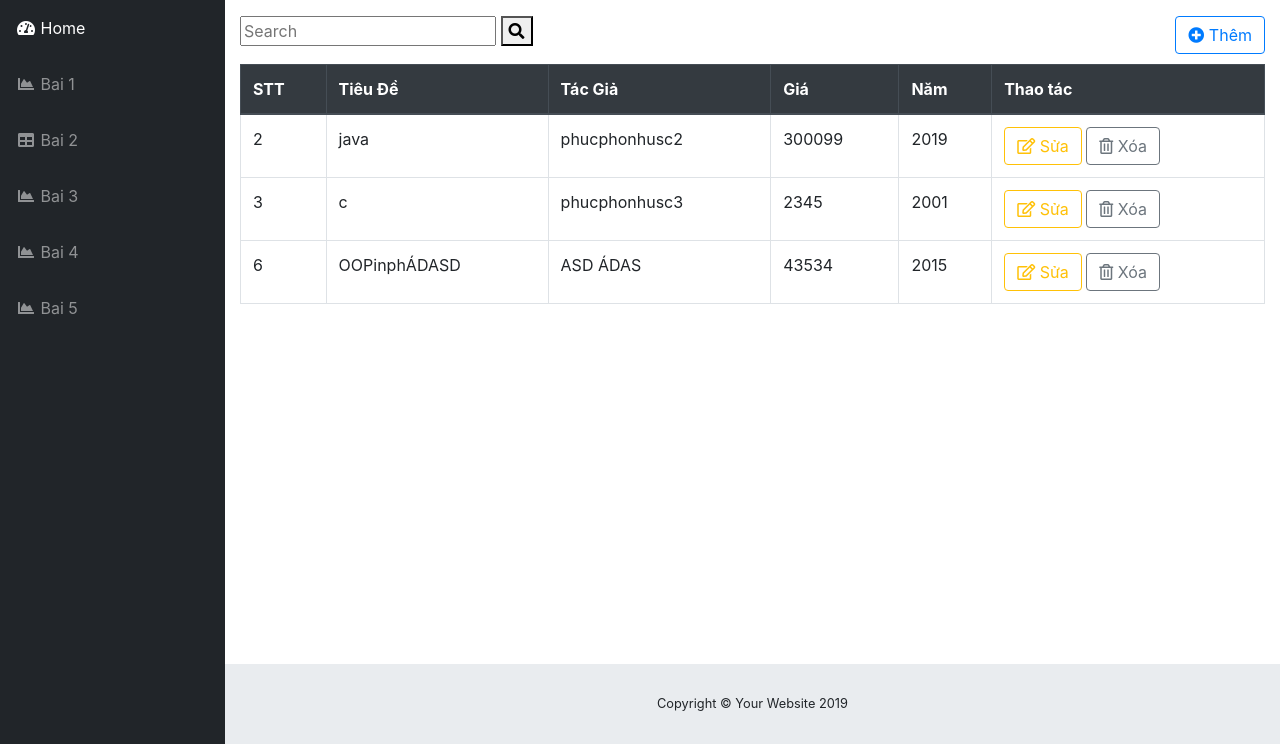
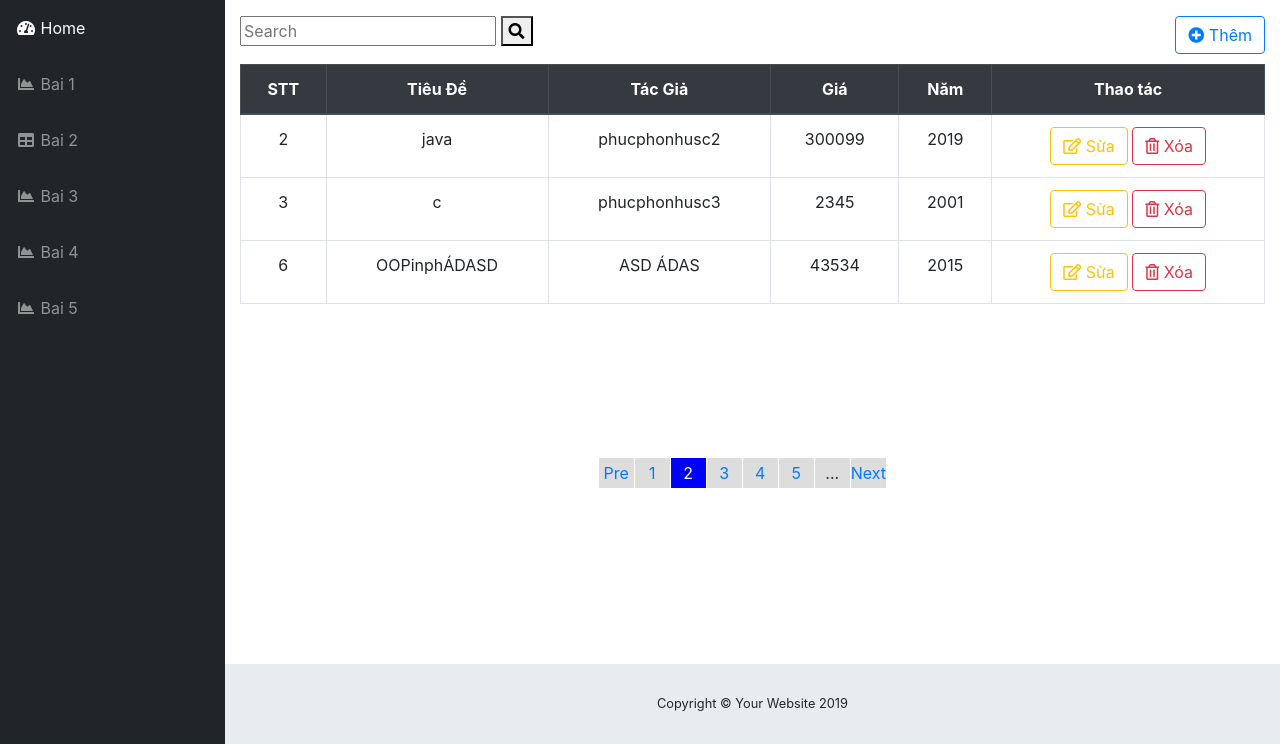
Before and after one commit to phucphonhusc/PHP, a PHP site: page /baiso4.php?page=2 in a window 1280 px wide. Shown: the part 56-800 px from the top of the page. Run offline with PHP 8.4, Linux system fonts and the light colour scheme.

Commit message:
pagination

```diff
--- /dev/null
+++ b/hocphp/MODEL/pagination.php
@@ -0,0 +1,149 @@
+<?php
+
+/**
+ * Pagination basic created by toidicode.com
+ *
+ * @package Pagination basic
+ * @author  ThanhTai - ToiDiCodeTeam
+ * @copyright   Copyright (c) 2017, Toidicode Team. (http://toidicode.com/)
+ * @link    https://toidicode.com
+ * @since   Version 1.0.0
+ * @filesource
+ */
+class Pagination
+{
+    /**
+     * Biến config chứa tất cả các cấu hình
+     *
+     * @var array
+     */
+    private $config = [
+        'total' => 0, // tổng số mẩu tin
+        'limit' => 0, // số mẩu tin trên một trang
+        'full' => true, // true nếu hiện full số page, flase nếu không muốn hiện false
+        'querystring' => 'page' // GET id nhận page
+    ];
+
+    /**
+     * khởi tạo
+     *
+     * @param array $config
+     */
+    public function __construct($config = [])
+    {
+        // kiểm tra xem trong config có limit, total đủ điều kiện không
+        if (isset($config['limit']) && $config['limit'] < 0 || isset($config['total']) && $config['total'] < 0) {
+            // nếu không thì dừng chương trình và hiển thị thông báo.
+            die('limit và total không được nhỏ hơn 0');
+        }
+        // Kiểm tra xem config có querystring không
+        if (!isset($config['querystring'])) {
+            //nếu không để mặc định là page
+            $config['querystring'] = 'page';
+        }
+        $this->config = $config;
+    }
+
+    /**
+     * Lấy ra tổng số trang
+     *
+     * @return int
+     */
+    private function gettotalPage()
+    {
+        return ceil($this->config['total'] / $this->config['limit']);
+    }
+
+    /**
+     * Lấy ra trang hiện tại
+     *
+     * @return int
+     */
+    private function getCurrentPage()
+    {
+        // kiểm tra tồn tại GET querystring và có >=1 không
+        if (isset($_GET[$this->config['querystring']]) && (int)$_GET[$this->config['querystring']] >= 1) {
+            // Nếu có kiểm tra tiếp xem nó có lớn hơn tổn số trang không.
+            if ((int)$_GET[$this->config['querystring']] > $this->gettotalPage()) {
+                // nếu lớn hơn thì trả về tổng số page
+                return (int)$this->gettotalPage();
+            } else {
+                // còn không thì trả về số trang
+                return (int)$_GET[$this->config['querystring']];
+            }
+
+        } else {
+            // nếu không có querystring thì nhận mặc định là 1
+            return 1;
+        }
+    }
+
+    /**
+     * lấy ra trang phía trước
+     *
+     * @return string
+     */
+    private function getPrePage()
+    {
+        // nếu trang hiện tại bằng 1 thì trả về null
+        if ($this->getCurrentPage() === 1) {
+            return;
+        } else {
+            // còn không thì trả về html code
+            return '<li><a href="' . $_SERVER['PHP_SELF'] . '?' . $this->config['querystring'] . '=' . ($this->getCurrentPage() - 1) . '" >Pre</a></li>';
+        }
+    }
+
+    /**
+     * Lấy ra trang phía sau
+     *
+     * @return string
+     */
+    private function getNextPage()
+    {
+        // nếu trang hiện tại lơn hơn = totalpage thì trả về rỗng
+        if ($this->getCurrentPage() >= $this->gettotalPage()) {
+            return;
+        } else {
+            // còn không thì trả về HTML code
+            return '<li><a href="' . $_SERVER['PHP_SELF'] . '?' . $this->config['querystring'] . '=' . ($this->getCurrentPage() + 1) . '" >Next</a></li>';
+        }
+    }
+
+    /**
+     * Hiển thị html code của page
+     *
+     * @return string
+     */
+    public function getPagination()
+    {
+        // tạo biến data rỗng
+        $data = '';
+        // kiểm tra xem người dùng có cần full page không.
+        if (isset($this->config['full']) && $this->config['full'] === false) {
+            // nếu không thì
+            $data .= ($this->getCurrentPage() - 3) > 1 ? '<li>...</li>' : '';
+
+            for ($i = ($this->getCurrentPage() - 3) > 0 ? ($this->getCurrentPage() - 3) : 1; $i <= (($this->getCurrentPage() + 3) > $this->gettotalPage() ? $this->gettotalPage() : ($this->getCurrentPage() + 3)); $i++) {
+                if ($i === $this->getCurrentPage()) {
+                    $data .= '<li class="active" ><a href="#" >' . $i . '</a></li>';
+                } else {
+                    $data .= '<li><a href="' . $_SERVER['PHP_SELF'] . '?' . $this->config['querystring'] . '=' . $i . '" >' . $i . '</a></li>';
+                }
+            }
+
+            $data .= ($this->getCurrentPage() + 3) < $this->gettotalPage() ? '<li>...</li>' : '';
+        } else {
+            // nếu có thì
+            for ($i = 1; $i <= $this->gettotalPage(); $i++) {
+                if ($i === $this->getCurrentPage()) {
+                    $data .= '<li class="active" ><a href="#" >' . $i . '</a></li>';
+                } else {
+                    $data .= '<li><a href="' . $_SERVER['PHP_SELF'] . '?' . $this->config['querystring'] . '=' . $i . '" >' . $i . '</a></li>';
+                }
+            }
+        }
+
+        return '<ul class="pagination">' . $this->getPrePage() . $data . $this->getNextPage() . '</ul>';
+    }
+}
--- a/hocphp/baiso4.php
+++ b/hocphp/baiso4.php
@@ -1,4 +1,6 @@
-<?php include_once("header.php")?>
+<?php require_once 'MODEL/Pagination.php'; ?>
+<?php include_once("header.php")
+?>
 <?php include_once("nav.php")?>
 <?php
     include_once("MODEL/book.php");
@@ -48,6 +50,7 @@
     }
 
 ?>
+
 <div class="row">
   <div class="col-6">
     <form action="" method="GET">
@@ -136,7 +139,7 @@
 
 <table class="table table-bordered table-hover">
   <thead class="thead-dark">
-    <tr>
+    <tr align="center">
       <th scope="col">STT</th>
       <th scope="col">Tiêu Đề</th>
       <th scope="col">Tác Giả</th>
@@ -156,7 +159,7 @@
 
       foreach ($arr as  $key => $value) {
       ?>
-      <tr>
+      <tr align="center">
         <td><?php echo $value->id?></td>
         <td><?php echo $value->title?></td>
         <td><?php echo $value->author?></td>
@@ -229,7 +232,7 @@
                 </div>
               </div>
 
-              <button type="submit" class="btn btn-outline-secondary" data-toggle="modal" data-target="<?php echo "#deleteBook".$value->id; ?>"><i class="far fa-trash-alt"></i> Xóa</button>
+              <button type="submit" class="btn btn-outline-danger" data-toggle="modal" data-target="<?php echo "#deleteBook".$value->id; ?>"><i class="far fa-trash-alt"></i> Xóa</button>
               <div class="modal fade" id="<?php echo "deleteBook".$value->id; ?>" tabindex="-1" role="dialog" aria-labelledby="exampleModalLabel" aria-hidden="true">
                 <div class="modal-dialog" role="document">
                   <form action="" method="post">
@@ -259,4 +262,14 @@
 
   </tbody>
 </table>
+<?php
+    $config = [
+        'total' => 30,
+        'limit' => 2,
+        'full' => false,
+        'querystring' => 'page'
+        ];
+    $page = new Pagination($config);
+    echo $page->getPagination();
+?>
 <?php include_once("footer.php")?>
--- a/hocphp/header.php
+++ b/hocphp/header.php
@@ -13,4 +13,30 @@
     <!-- Custom styles for this template-->
     <link href="css/sb-admin.css" rel="stylesheet">
 </head>
+<style type="text/css">
+    .pagination {
+        margin-left: 35%;
+        margin-top : 15%;
+    }
+    .pagination li{
+        background: #dddddd;
+        width: 35px;
+        height: 30px;
+        line-height: 30px;
+        float: left;
+        text-align: center;
+        margin-right: 1px;
+    }
+    .pagination a{
+        text-decoration: none;
+    }
+    .pagination li.active{
+        color:white;
+        background: blue;
+    }
+    .pagination .active a{
+        color:white;
+    }
+
+</style>
 <body>
```
